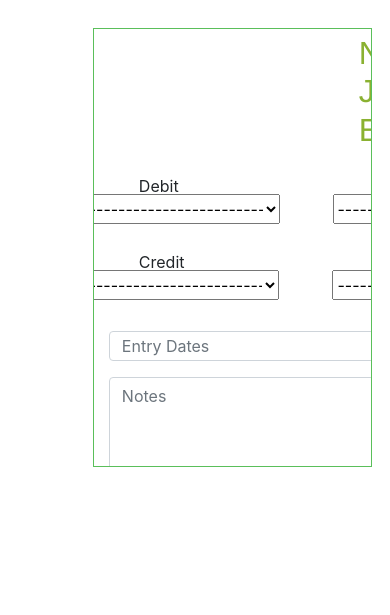
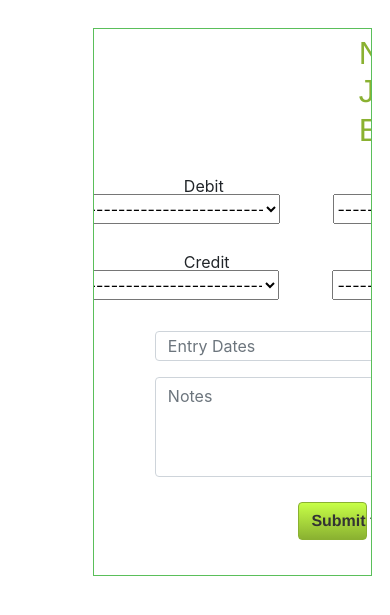
Before and after one commit to evantoh/journal-checker, a Django app: page /reports/journal_entry/ in a window 390 px wide. Shown: the top 615 px of the page. Run offline with Django 3.2, Linux system fonts and the light colour scheme; some libraries are stand-ins or nearby versions.

Commit message:
changed the whole table definitions for responsiveness

```diff
--- a/reports/demands/static/css/journals.css
+++ b/reports/demands/static/css/journals.css
@@ -1,6 +1,6 @@
 .whole_table {
-    max-width: 805px;
-    height: 439px;
+    max-width: 100%;
+    height: 100%;
     margin: 1%;
     border: 1px solid #5abf5a;
     padding: 5px;
@@ -14,7 +14,7 @@
 label {
     display: inline-block;
     margin-bottom: 1.5rem;
-    margin-left: 40px;
+    margin-left: 85px;
     margin-top: -10px;
 }
 
@@ -34,6 +34,7 @@ label {
     margin-left: 300px;
     margin-top: -29px;
     height: 30px;
+    border-radius: 20px;
 }
 
 
@@ -82,14 +83,14 @@ label {
 .datepicker {
     height: 30px;
     /* margin-top: 37px; */
-    margin-left: 10px;
+    margin-left: 56px;
     width: 305px;
     margin-top: 30px;
 }
 
 .notesform {
     max-height: 100px;
-    margin-left: 10px;
+    margin-left: 56px;
     width: 590px;
 }
 
```
